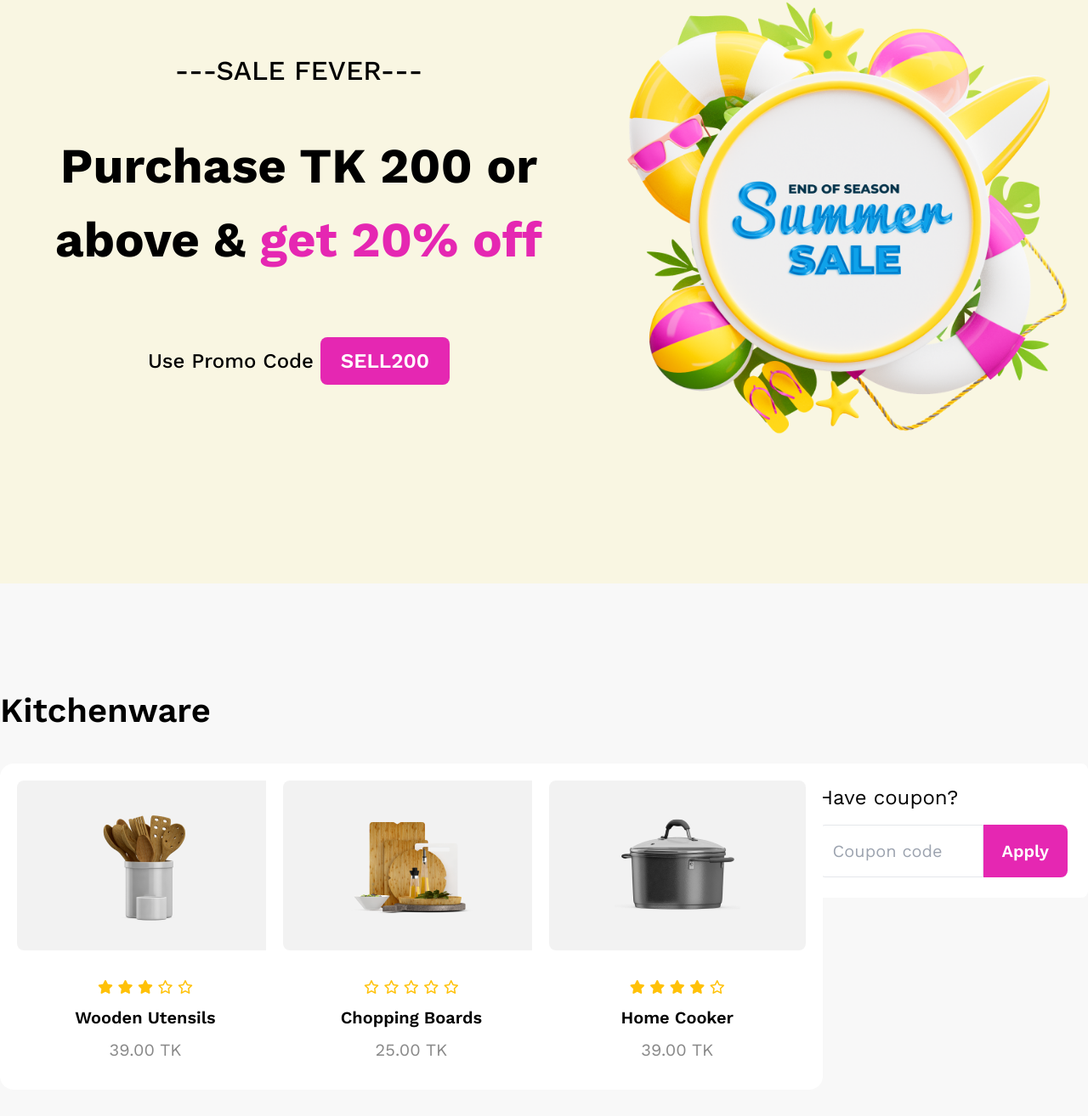
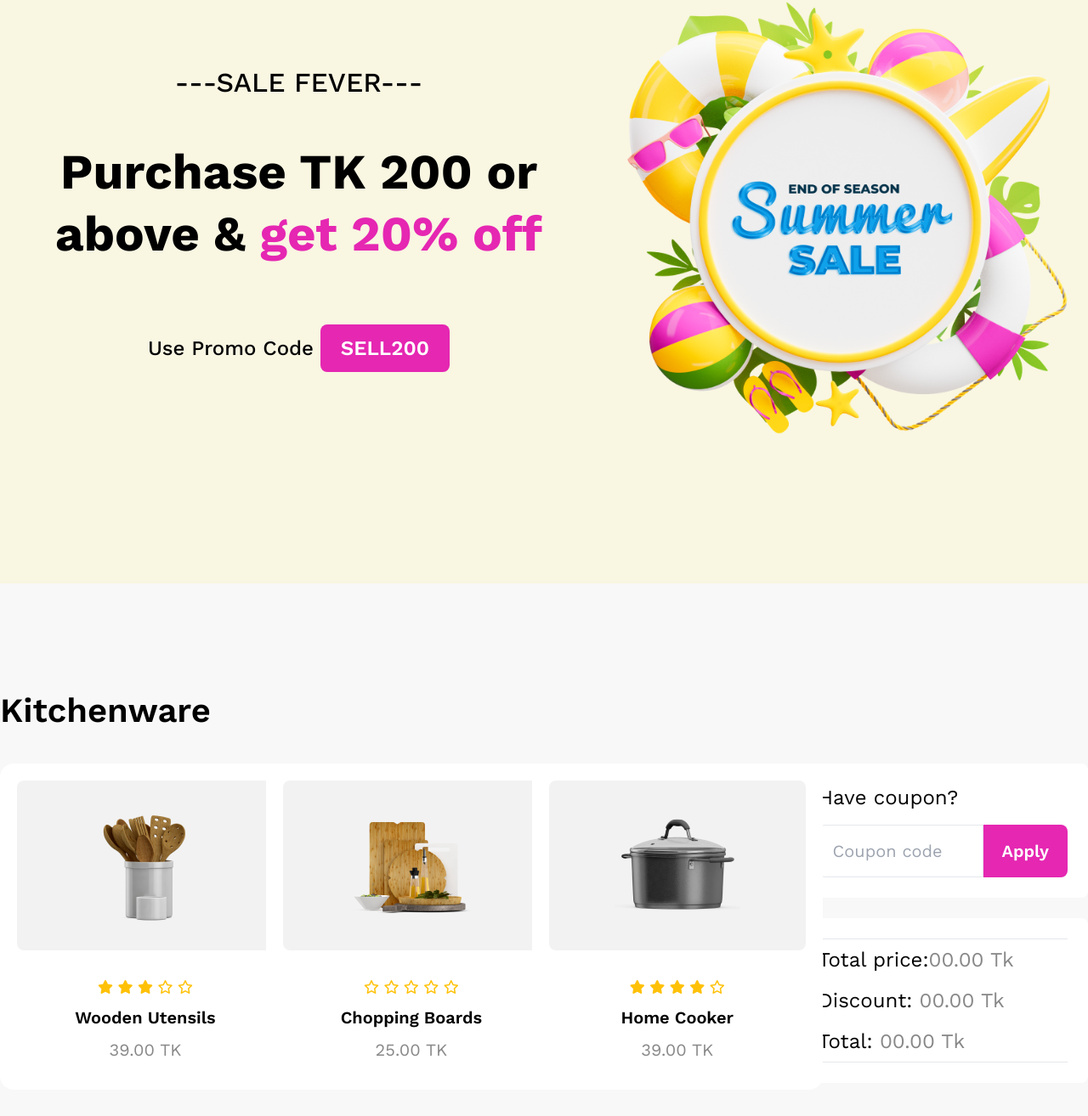
Before and after one commit to tawhid-choudhury/summer-sale, a plain HTML site: page index.html in a window 1280 px wide. Shown: the part 186-1500 px from the top of the page at 85% size. Drawn offline with nearby package versions, Linux system fonts and the light colour scheme.

Commit message:
responsive and js remaining

```diff
--- a/index.html
+++ b/index.html
@@ -28,9 +28,10 @@
         <div class="max-w-[1440px] m-auto flex flex-col-reverse md:flex-row items-center justify-center ">
             <div class="text-center max-w-[703px]">
                 <h3 class="text-[24px] lg:text-[32px] font-medium">---SALE FEVER---</h3>
-                <h1 class="text-[44px] lg:text-[58px] font-bold mt-[45px]">Purchase TK 200 or above & <span
-                        class="text-[var(--pnk)]">get 20%
-                        off</span></h1>
+                <h1 class="text-[44px] lg:text-[58px] font-bold mt-[45px] leading-tight">Purchase TK 200 or above &
+                    <span class="text-[var(--pnk)]">get 20%
+                        off</span>
+                </h1>
                 <h4 class="text-[20px] lg:text-[24px] font-medium mt-[81px]">Use Promo Code <span
                         class="font-semibold text-white bg-[var(--pnk)] rounded-lg px-6 py-[7px] md:py-[14px]">SELL200</span>
                 </h4>
@@ -287,7 +288,17 @@
                     </div>
                 </div>
                 <!-- make purchase -->
-                <div>
+                <div class="max-w-[342px] bg-base-100 p-6 rounded-lg mt-6">
+                    <div class="text-2xl leading-loose">
+
+                    </div>
+                    <hr>
+                    <div class="text-2xl leading-loose">
+                        <h3>Total price:<span class="text-[#11111180]">00.00 Tk</span></h3>
+                        <h3>Discount: <span class="text-[#11111180]">00.00 Tk</span></h3>
+                        <h3>Total: <span class="text-[#11111180]">00.00 Tk</span></h3>
+                    </div>
+                    <hr>
 
                 </div>
             </div>
```
